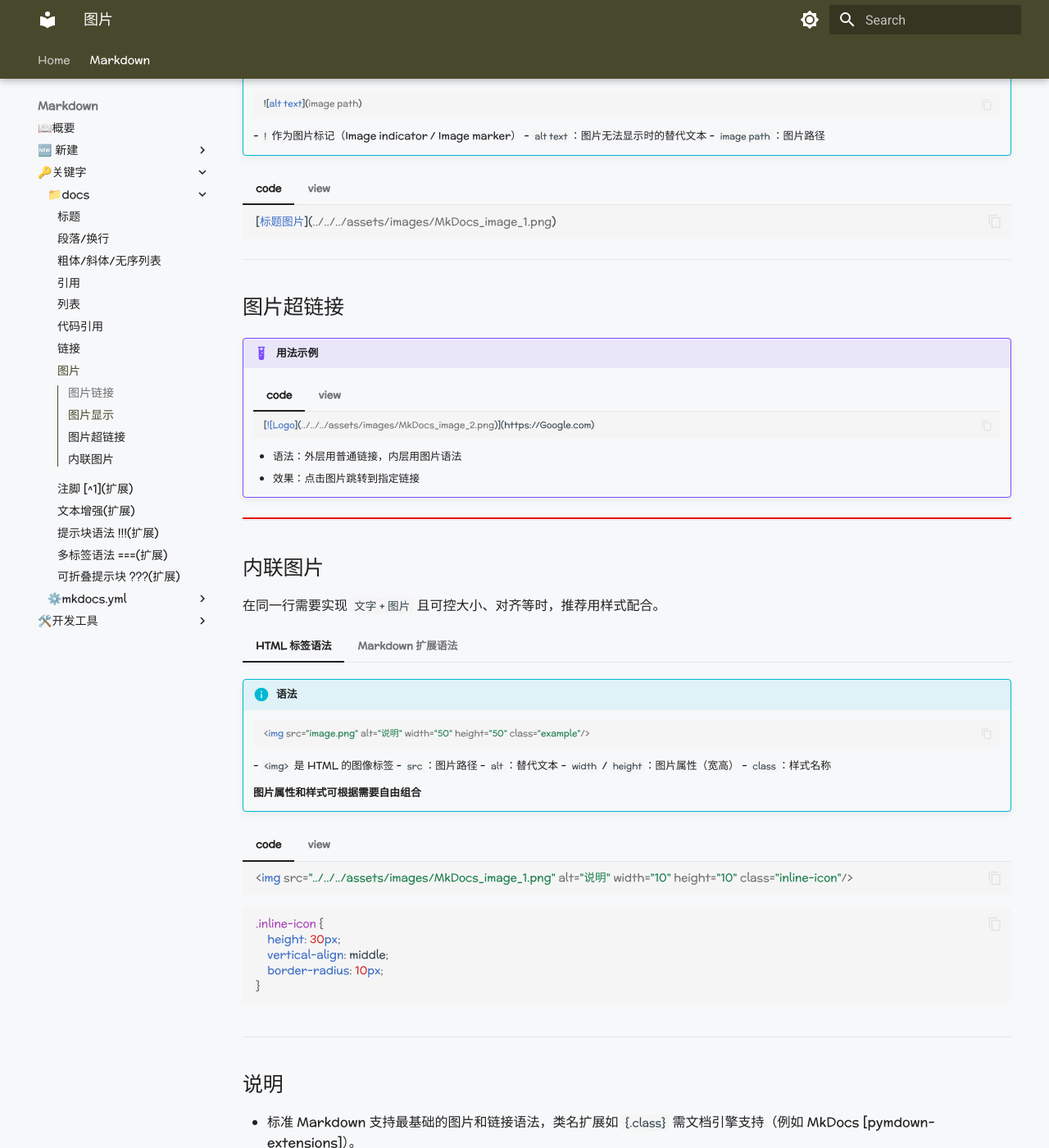
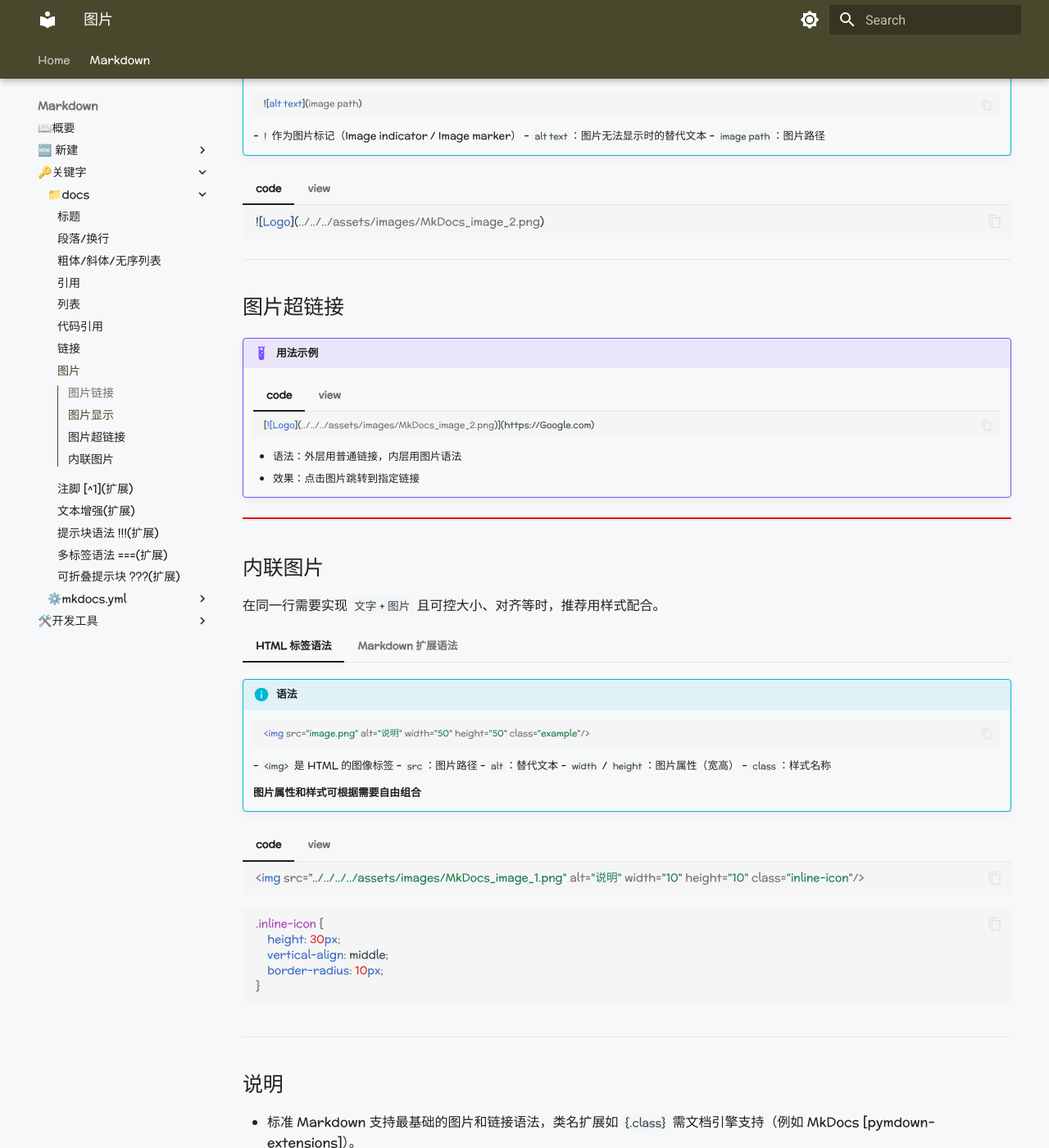
Before and after one commit to ElmMeteor/mkdocs-project, an MkDocs documentation site: the page built from docs/markdown/pageKeyword/docs/image.md, in a window 1280 px wide and 1400 px high, scrolled down 608 px. Shown: the whole window at 82% size. Built offline with MkDocs 1.6.1 and Material for MkDocs 9.7.7, drawn with Linux system fonts in a browser that asks for light colours; some web fonts are replaced.

Commit message:
fix: 修正字体、图片资源路径导致 GitHub Pages 不生效的问题

````diff
--- a/docs/markdown/pageKeyword/docs/image.md
+++ b/docs/markdown/pageKeyword/docs/image.md
@@ -31,10 +31,10 @@
 
 === "code"
     ```markdown
-    [标题图片](../../../assets/images/MkDocs_image_1.png)
+    ![Logo](../../../assets/images/MkDocs_image_2.png)
     ```
 === "view"
-    [标题图片](../../../assets/images/MkDocs_image_1.png)
+    ![Logo](../../../assets/images/MkDocs_image_2.png)
 
 
 ---
@@ -73,7 +73,7 @@
 
     === "code"
         ```html
-        <img src="../../../assets/images/MkDocs_image_1.png" alt="说明" width="10" height="10" class="inline-icon"/>
+        <img src="../../../../assets/images/MkDocs_image_1.png" alt="说明" width="10" height="10" class="inline-icon"/>
         ```
 
         ```css
@@ -84,7 +84,7 @@
         }
         ```
     === "view"
-        <img src="../../../assets/images/MkDocs_image_1.png" alt="说明" width="10" height="10" class="inline-icon"/>
+        <img src="../../../../assets/images/MkDocs_image_1.png" alt="说明" width="10" height="10" class="inline-icon"/>
         <br>
         **※ 当同时在 `<img>` 标签上使用 `width`/`height` 属性和 CSS 类设置宽高时，CSS 通常会覆盖标签属性的值。这里 css 设置的 height 覆盖了标签内 height。**
 
--- a/mkdocs.yml
+++ b/mkdocs.yml
@@ -28,7 +28,7 @@
         - 字体设置 front: markdown/pageKeyword/mkdocs/fontGuide.md
     - "🛠️开发工具":
       - 自动启动脚本: markdown/pageTool/mkdocs-script.md
-      - 自动发布脚本: markdown/pageTool/auto_publish_guide.md
+      - 自动发布网页: markdown/pageTool/auto_publish_guide.md
 
 theme:
   name: material
````
Also changed, not shown: docs/markdown/markdown-overview.md (+3 -3 lines), docs/markdown/pageKeyword/docs/list.md (+2 -2 lines), docs/markdown/pageKeyword/mkdocs/colorGuide.md (+2 -2 lines).
